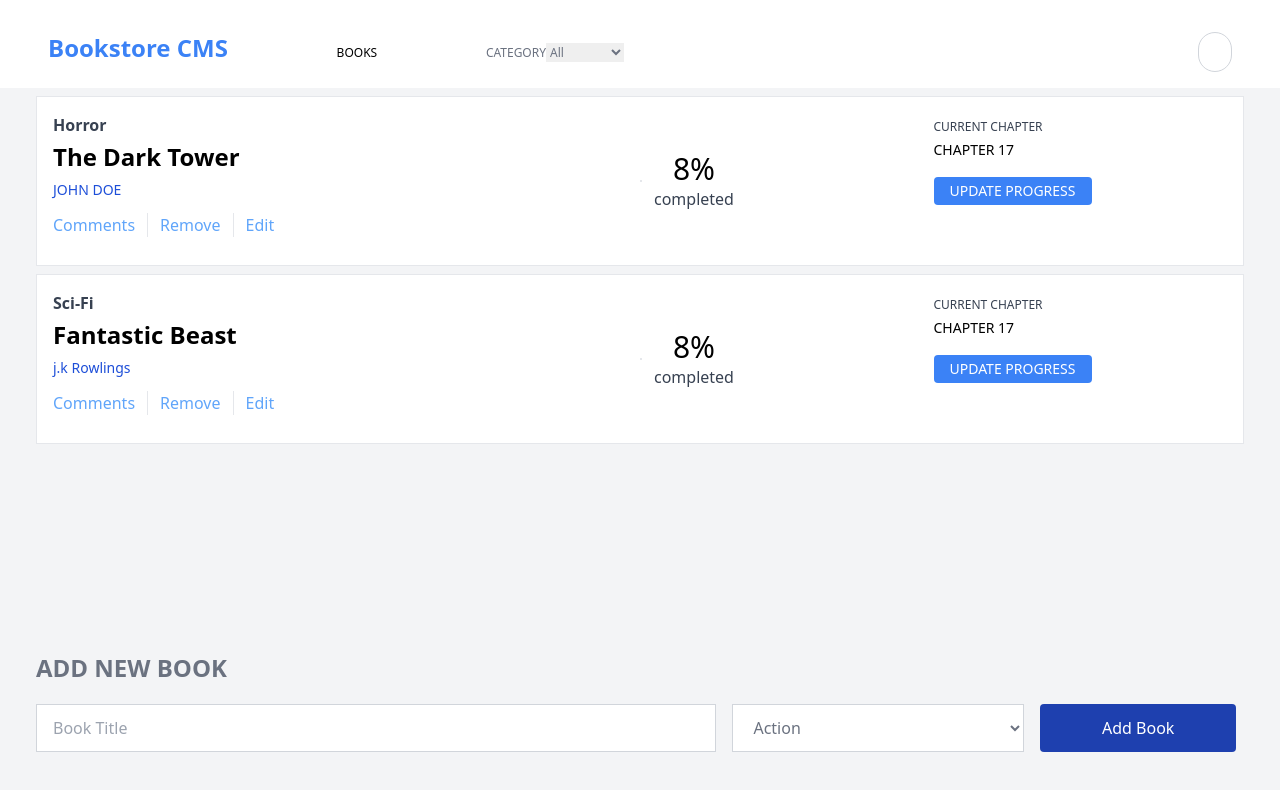
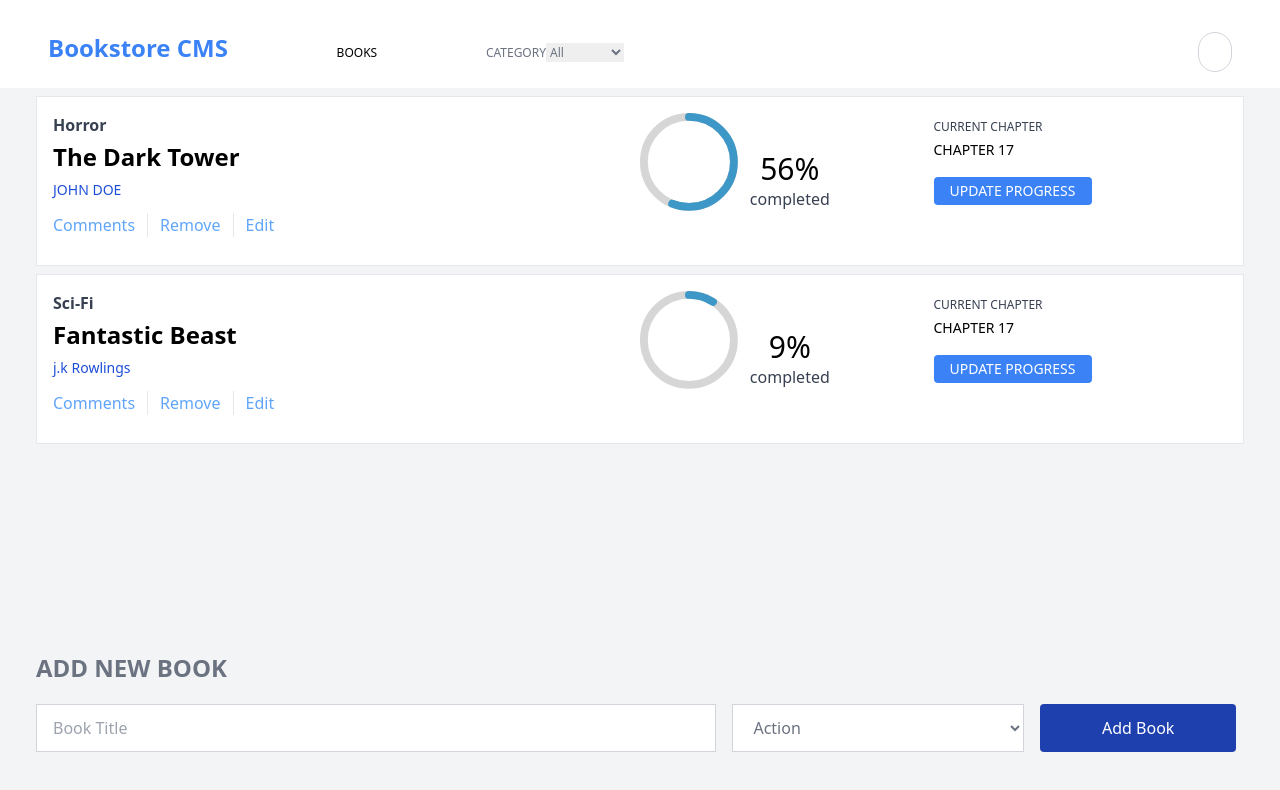
Before and after one commit to gurbuzertunga/react_bookstore, a React (Create React App) app: page / in a window 1280 px wide. Shown: the top 790 px of the page. Built offline with nearby package versions, Linux system fonts and the light colour scheme; some icons are missing.

Commit message:
Add the progress bar component

```diff
--- a/package.json
+++ b/package.json
@@ -9,6 +9,7 @@
     "@testing-library/user-event": "^12.1.10",
     "prop-types": "^15.7.2",
     "react": "^17.0.1",
+    "react-circular-progressbar": "^2.0.3",
     "react-dom": "^17.0.1",
     "react-icons": "^4.2.0",
     "react-redux": "^7.2.2",
--- a/src/components/Book.js
+++ b/src/components/Book.js
@@ -1,10 +1,11 @@
 import React from 'react';
 import PropTypes from 'prop-types';
-
-/* eslint-disable */
+import { CircularProgressbar } from 'react-circular-progressbar';
+import 'react-circular-progressbar/dist/styles.css';
 
 function Book({ book, handleRemoveBook }) {
   const { title, category, author } = book;
+  const percentage = Math.floor(Math.random() * 100);
 
   return (
     <div id="book-component" className="flex justify-between p-4 bg-white my-2 mx-9 border">
@@ -14,23 +15,30 @@ function Book({ book, handleRemoveBook }) {
         <span className="text-sm text-blue-700">{author}</span>
         <ul className="flex my-3 text-blue-400">
           <li className="pr-3 border-r">Comments</li>
-          <li className="px-3 border-r hover:text-red-500" onClick={() => handleRemoveBook(book)}>
-            <button type="button">Remove</button>
+          <li className="px-3 border-r hover:text-red-500">
+            <button type="button" onClick={() => handleRemoveBook(book)}>Remove</button>
           </li>
           <li className="px-3">Edit</li>
         </ul>
       </div>
       <div id="completion" className="w-1/4 flex">
-        <div className="mr-3 progress-icon bg-blue-600 border self-center"></div>
+        <div className="w-2/6 mr-3"><CircularProgressbar value={percentage} text="" /></div>
         <div className="progress-number self-center text-center">
-          <span className="text-3xl">8%</span> <br/>
+          <span className="text-3xl">
+            {percentage}
+            %
+          </span>
+          {' '}
+          <br />
           <span className="text-gray-700 ">completed</span>
         </div>
       </div>
       <div id="current-chapter" className="w-1/4">
-        <span className="text-gray-700 text-xs">CURRENT CHAPTER</span><br />
-        <span className="text-black text-sm">CHAPTER 17</span><br />
-        <button className="bg-blue-500 text-sm text-white py-1 px-4 rounded w-100 mt-4">UPDATE PROGRESS</button>
+        <span className="text-gray-700 text-xs">CURRENT CHAPTER</span>
+        <br />
+        <span className="text-black text-sm">CHAPTER 17</span>
+        <br />
+        <button type="button" className="bg-blue-500 text-sm text-white py-1 px-4 rounded w-100 mt-4">UPDATE PROGRESS</button>
       </div>
     </div>
   );
--- a/src/containers/BooksForm.js
+++ b/src/containers/BooksForm.js
@@ -7,6 +7,7 @@ const data = {
   id: '',
   title: '',
   category: 'Action',
+  author: '',
 };
 
 function BooksForm({ createBook }) {
```
Also changed, not shown: 2 other files (tests, documents, lock files or other folders).
